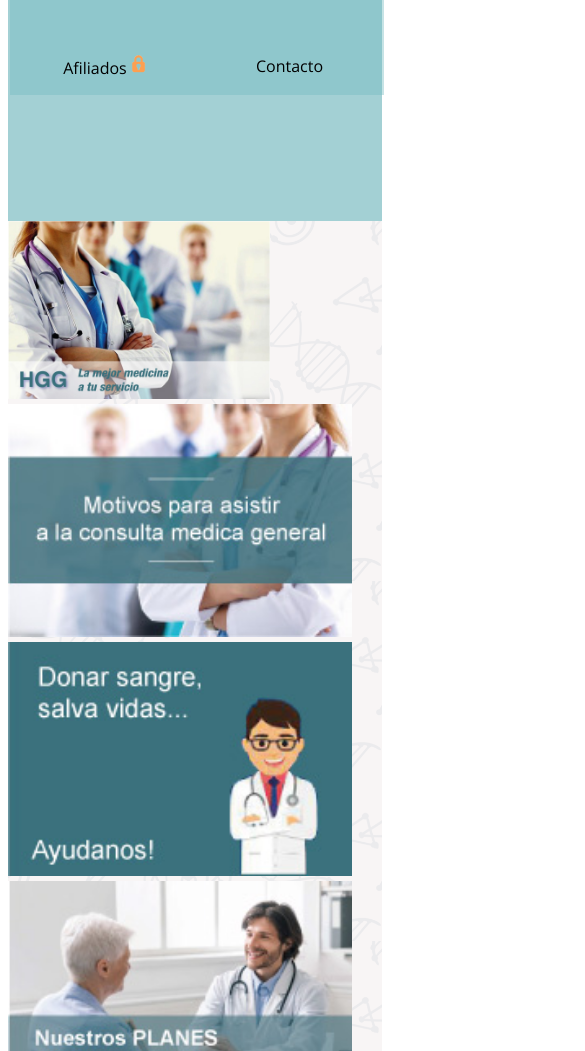
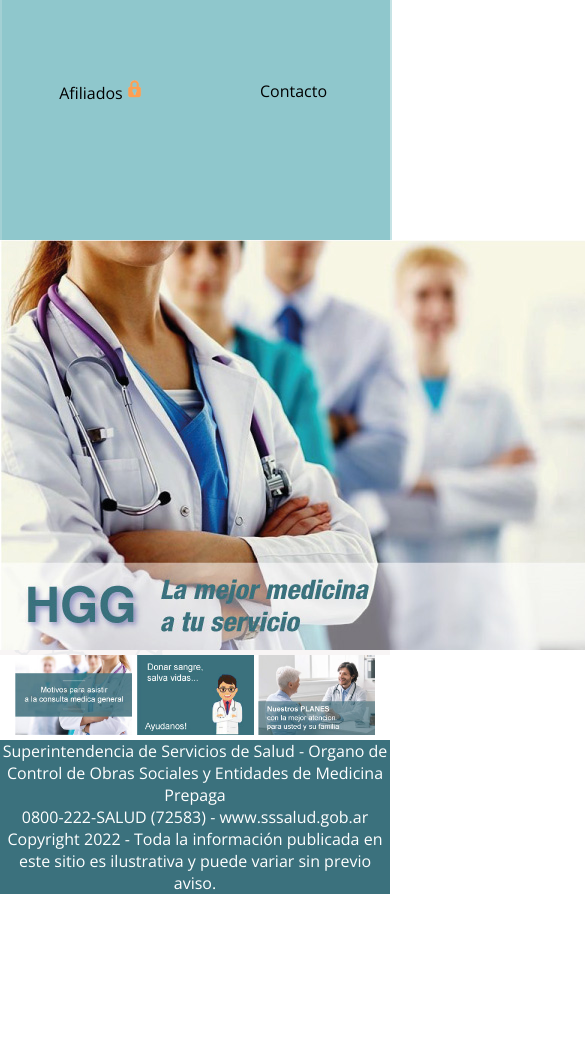
Before and after one commit to gishikame/Codo_a_Codo_TPO, a plain HTML site: page index.html in a window 390 px wide. Shown: the part 238-1289 px from the top of the page, 585 px wide, since content can reach past the window. After the commit the page ends 1132 px from the top, so only its background shows below. Drawn offline with nearby package versions, Linux system fonts and the light colour scheme.

Commit message:
Mejora responsiva del home

```diff
--- /dev/null
+++ b/css/estiloh.css
@@ -0,0 +1,50 @@
+*{
+    margin: 0;
+}
+.grid-container{
+    display: grid;
+    grid-template-columns: 80% 20%;
+    grid-template-rows: repeat(3);
+}
+
+main{
+    background-color: white;
+}
+
+header{
+    height: auto;
+}
+
+header, footer{
+    grid-column: 1/3;
+
+}
+
+.imghome{
+    width: 75%;
+}
+
+.adds{
+    width: 70%;
+}
+
+aside{
+    text-align: center;
+}
+
+@media all and (max-width: 600px){
+    aside, main{
+        grid-column: 1/3;
+    }
+    .grid-container{
+        grid-template-rows: repeat(5);
+    }
+
+    .imghome{
+        width: auto;
+    }
+
+    .adds{
+        width: 30%;
+    }
+}
--- a/index.html
+++ b/index.html
@@ -5,8 +5,8 @@
     <meta http-equiv="X-UA-Compatible" content="IE=edge">
     <meta name="viewport" content="width=device-width, initial-scale=1.0">
     <link rel="stylesheet" href="style.css">
+    <link rel="stylesheet" href="./css/estiloh.css">
     <link rel="shortcut icon" href="./images/icono.PNG" type="image/x-icon">
-
     <script src="https://kit.fontawesome.com/7cff357c59.js" crossorigin="anonymous"></script>
     <script>
     function openForm() {
@@ -35,6 +35,7 @@
 </head>
 
 <body>
+    <div class="grid-container">
         <header id="up"> <!--Este es para el ancla de volver para arriba en celulares-->
             <div class="business">
                 <a href="./index.html">
@@ -47,6 +48,7 @@
 
                     <li class="menu">
                     <a href="./Planes.html" class="dropbtn">Planes</a>
+
                     </li>
 
                     <li class="menu2">
@@ -64,6 +66,10 @@
 
                     <li class="menu4">
                     <a href="./nosotros.html" class="dropbtn">Contacto</a>
+                    <div class="menu4-content">
+                        <a href="./nosotros.html#telefonos">Teléfonos</a>
+                        <a href="./nosotros.html#sucursales">Sucursales</a>
+                    </div>
                     </li>
                 </ul>
 
@@ -82,7 +88,7 @@
 
                         <input type="submit" class="btn" value="Ingresar">
                         <button type="button" class="btn cancel" onclick="closeForm()">Cancelar</button>
-                    <input type="button" value="Registrarme" onclick="unable()">
+                        <input type="button" value="Registrarme">
 
                         </form>
                 </div>
@@ -90,26 +96,19 @@
         </header>
 
         <main>
-        <div class="row">
-            <div class="coli">
-                <img class="mainimg" src="./images/background.jpg" width="70%"/>
+            <div>
+                <img class="imghome" src="./images/background.jpg"/>
 
             </div>
+        </main>
 
-            <div class="cold">
+        <aside>
             <div class="anuncios">
-                    <a href="contact.html"><img class="adds" src="./images/adds1.jpg" alt="add1" width="92%"></a>
-                    <a href="#"><img class="adds" src="./images/adds2.jpg" alt="add2"width="92%"></a>
-                    <a href="Planes.html"><img class="adds" src="./images/adds3.jpg" alt="add3"width="92%"></a>
-
-
+                <a href="contact.html"><img class="adds" src="./images/adds1.jpg" alt="add1"></a>
+                <a href="#"><img class="adds" src="./images/adds2.jpg" alt="add2"></a>
+                <a href="Planes.html"><img class="adds" src="./images/adds3.jpg" alt="add3"></a>
             </div>
-
-            </div>
-
-        </div>
-
-    </main>
+        </aside>
 
         <footer>
             <p>
@@ -118,5 +117,6 @@
                 Copyright 2022 - Toda la información publicada en este sitio es ilustrativa y puede variar sin previo aviso.
             </p>
         </footer>
+    </div>
     </body>
 </html>
```
Lines whose indentation alone changed are shown as unchanged.
